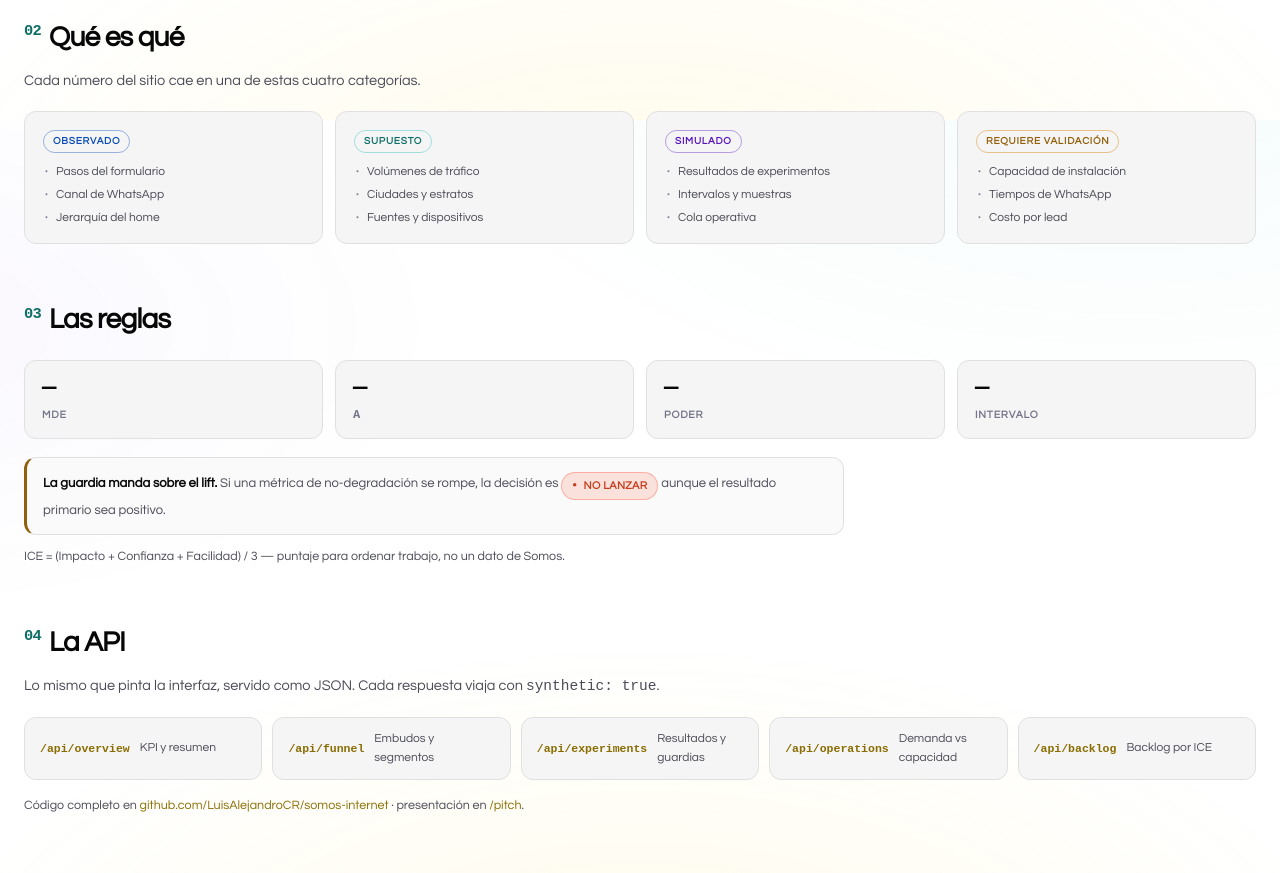
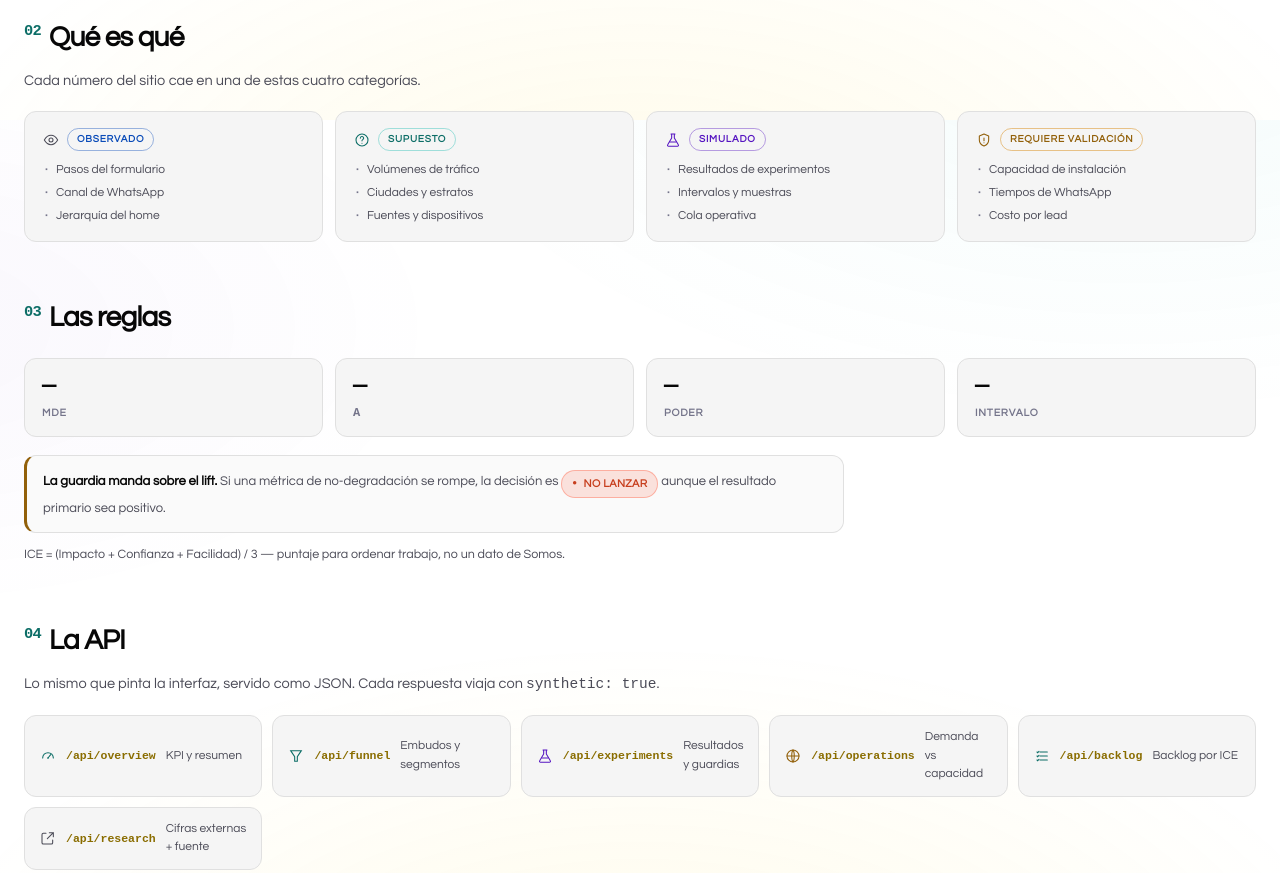
Before and after one commit to LuisAlejandroCR/somos-internet, a website: page public/metodologia.html in a window 1280 px wide. Shown: the part 680-1553 px from the top of the page. Drawn offline with Linux system fonts and the light colour scheme; no server answers.

Commit message:
fix: pitch slide 2 told the WhatsApp-wait story three times; metodologia icons
Reviewed the incremental brief-visuals commit (5d05b72) and found one real
redundancy: pitch slide 2 signaled "there's a wait before first response"
three separate ways in the same slide — the journey marker's hint text, a
decorative dot/gap timeline with no bound data, and the chiprow with the
actual API-sourced minutes. Removed the decorative timeline; the marker
(map) and the chiprow (real number) each carry their own weight already.

That also orphaned pitch.html's local .tline/.tl-dot/.tl-wait rules, which
shadowed a *different* .tline meaning already defined in shared style.css
(the tl-node/tl-gap version index.html's WhatsApp hypothesis card uses) —
same class name, two unrelated visual components depending on which page
loaded. Removed the dead local rules.

metodologia.html was the one page the brief-visuals pass skipped, so it
still read as pure text: the honesty matrix and API list had zero icons.
Added icons to both, matching the treatment already on / and /pitch. Also
added the missing /api/research row — that endpoint has existed since the
numeric-audit session but was never listed here.

57/57 tests green; verified in-browser (slide 2's note intact with the
timeline gone, no orphaned bindings, metodologia's 4 matrix icons + 6 API
icons render with valid geometry, zero console errors on all three pages).

```diff
--- a/public/metodologia.html
+++ b/public/metodologia.html
@@ -25,6 +25,7 @@
   /* ── Matriz de honestidad — 4 columnas, no 4 párrafos ── */
   .hgrid { display: grid; grid-template-columns: repeat(auto-fit, minmax(210px, 1fr)); gap: 12px; margin-top: 18px; }
   .hcol { background: var(--surface); border: 1px solid var(--border); border-radius: var(--radius); padding: 16px 18px; }
+  .hcol-h { display: flex; align-items: center; gap: 8px; }
   .hcol ul { list-style: none; margin: 10px 0 0; padding: 0; }
   .hcol li { font-size: 12px; color: var(--text-2); line-height: 1.5; padding-left: 13px; position: relative; margin-top: 5px; }
   .hcol li::before { content: "·"; position: absolute; left: 2px; color: var(--text-3); font-weight: 700; }
@@ -115,19 +116,19 @@
         <p class="section-intro">Cada número del sitio cae en una de estas cuatro categorías.</p>
         <div class="hgrid">
           <div class="hcol">
-            <span class="lbl obs">OBSERVADO</span>
+            <div class="hcol-h"><svg class="icon icon-sm" style="color:var(--text-2)" viewBox="0 0 24 24" fill="none" stroke="currentColor" stroke-width="1.6" stroke-linecap="round" stroke-linejoin="round"><path d="M2 12s4-7 10-7 10 7 10 7-4 7-10 7-10-7-10-7Z"/><circle cx="12" cy="12" r="3"/></svg><span class="lbl obs">OBSERVADO</span></div>
             <ul><li>Pasos del formulario</li><li>Canal de WhatsApp</li><li>Jerarquía del home</li></ul>
           </div>
           <div class="hcol">
-            <span class="lbl hyp">SUPUESTO</span>
+            <div class="hcol-h"><svg class="icon icon-sm" style="color:var(--brand-mint)" viewBox="0 0 24 24" fill="none" stroke="currentColor" stroke-width="1.6" stroke-linecap="round" stroke-linejoin="round"><circle cx="12" cy="12" r="9"/><path d="M9.5 9.2a2.5 2.5 0 1 1 3.6 2.2c-.9.5-1.1 1-1.1 1.9"/><circle cx="12" cy="17" r="0.8" fill="currentColor" stroke="none"/></svg><span class="lbl hyp">SUPUESTO</span></div>
             <ul><li>Volúmenes de tráfico</li><li>Ciudades y estratos</li><li>Fuentes y dispositivos</li></ul>
           </div>
           <div class="hcol">
-            <span class="lbl sim">SIMULADO</span>
+            <div class="hcol-h"><svg class="icon icon-sm" style="color:var(--brand-pink)" viewBox="0 0 24 24" fill="none" stroke="currentColor" stroke-width="1.6" stroke-linecap="round" stroke-linejoin="round"><path d="M9 3h6M10 3v6l-6 10a1.5 1.5 0 0 0 1.3 2.3h13.4A1.5 1.5 0 0 0 20 19L14 9V3"/><path d="M7.5 15h9"/></svg><span class="lbl sim">SIMULADO</span></div>
             <ul><li>Resultados de experimentos</li><li>Intervalos y muestras</li><li>Cola operativa</li></ul>
           </div>
           <div class="hcol">
-            <span class="lbl req">REQUIERE VALIDACIÓN</span>
+            <div class="hcol-h"><svg class="icon icon-sm" style="color:var(--warn)" viewBox="0 0 24 24" fill="none" stroke="currentColor" stroke-width="1.6" stroke-linecap="round" stroke-linejoin="round"><path d="M12 3l7 3v6c0 4.5-3 7.5-7 9-4-1.5-7-4.5-7-9V6l7-3Z"/><path d="M12 9v4"/><circle cx="12" cy="16" r="0.8" fill="currentColor" stroke="none"/></svg><span class="lbl req">REQUIERE VALIDACIÓN</span></div>
             <ul><li>Capacidad de instalación</li><li>Tiempos de WhatsApp</li><li>Costo por lead</li></ul>
           </div>
         </div>
@@ -157,11 +158,12 @@
         <h2 class="section-title"><span class="sec-no">04</span><span id="api-title">La API</span></h2>
         <p class="section-intro">Lo mismo que pinta la interfaz, servido como JSON. Cada respuesta viaja con <span class="mono">synthetic: true</span>.</p>
         <div class="apilist">
-          <div class="apirow"><span class="mono"><a class="link" href="/api/overview">/api/overview</a></span> KPI y resumen</div>
-          <div class="apirow"><span class="mono"><a class="link" href="/api/funnel">/api/funnel</a></span> Embudos y segmentos</div>
-          <div class="apirow"><span class="mono"><a class="link" href="/api/experiments">/api/experiments</a></span> Resultados y guardias</div>
-          <div class="apirow"><span class="mono"><a class="link" href="/api/operations">/api/operations</a></span> Demanda vs capacidad</div>
-          <div class="apirow"><span class="mono"><a class="link" href="/api/backlog">/api/backlog</a></span> Backlog por ICE</div>
+          <div class="apirow"><svg class="icon icon-sm" style="color:var(--brand-mint)" viewBox="0 0 24 24" fill="none" stroke="currentColor" stroke-width="1.6" stroke-linecap="round" stroke-linejoin="round"><path d="M4 15a8 8 0 1 1 16 0"/><path d="M12 15l4-5"/><circle cx="12" cy="15" r="1.2" fill="currentColor" stroke="none"/></svg><span class="mono"><a class="link" href="/api/overview">/api/overview</a></span> KPI y resumen</div>
+          <div class="apirow"><svg class="icon icon-sm" style="color:var(--brand-mint)" viewBox="0 0 24 24" fill="none" stroke="currentColor" stroke-width="1.6" stroke-linecap="round"><polygon points="4,4 20,4 14,13 14,20 10,20 10,13"/></svg><span class="mono"><a class="link" href="/api/funnel">/api/funnel</a></span> Embudos y segmentos</div>
+          <div class="apirow"><svg class="icon icon-sm" style="color:var(--brand-pink)" viewBox="0 0 24 24" fill="none" stroke="currentColor" stroke-width="1.6" stroke-linecap="round" stroke-linejoin="round"><path d="M9 3h6M10 3v6l-6 10a1.5 1.5 0 0 0 1.3 2.3h13.4A1.5 1.5 0 0 0 20 19L14 9V3"/><path d="M7.5 15h9"/></svg><span class="mono"><a class="link" href="/api/experiments">/api/experiments</a></span> Resultados y guardias</div>
+          <div class="apirow"><svg class="icon icon-sm" style="color:var(--warn)" viewBox="0 0 24 24" fill="none" stroke="currentColor" stroke-width="1.6" stroke-linecap="round"><circle cx="12" cy="12" r="9"/><path d="M3 12h18M12 3c2.5 2.5 2.5 15.5 0 18M12 3c-2.5 2.5-2.5 15.5 0 18"/></svg><span class="mono"><a class="link" href="/api/operations">/api/operations</a></span> Demanda vs capacidad</div>
+          <div class="apirow"><svg class="icon icon-sm" style="color:var(--brand-mint)" viewBox="0 0 24 24" fill="none" stroke="currentColor" stroke-width="1.6" stroke-linecap="round"><path d="M9 6h11M9 12h11M9 18h11"/><path d="M4.5 6l1 1 2-2M4.5 12l1 1 2-2M4.5 18l1 1 2-2"/></svg><span class="mono"><a class="link" href="/api/backlog">/api/backlog</a></span> Backlog por ICE</div>
+          <div class="apirow"><svg class="icon icon-sm" style="color:var(--text-2)" viewBox="0 0 24 24" fill="none" stroke="currentColor" stroke-width="1.6" stroke-linecap="round" stroke-linejoin="round"><path d="M14 4h6v6M20 4l-9 9M9 5H5a2 2 0 0 0-2 2v12a2 2 0 0 0 2 2h12a2 2 0 0 0 2-2v-4"/></svg><span class="mono"><a class="link" href="/api/research">/api/research</a></span> Cifras externas + fuente</div>
         </div>
         <p class="muted small" style="margin-top:16px">
           Código completo en
```
Also changed, not shown: public/pitch.html (+1 -7 lines).
